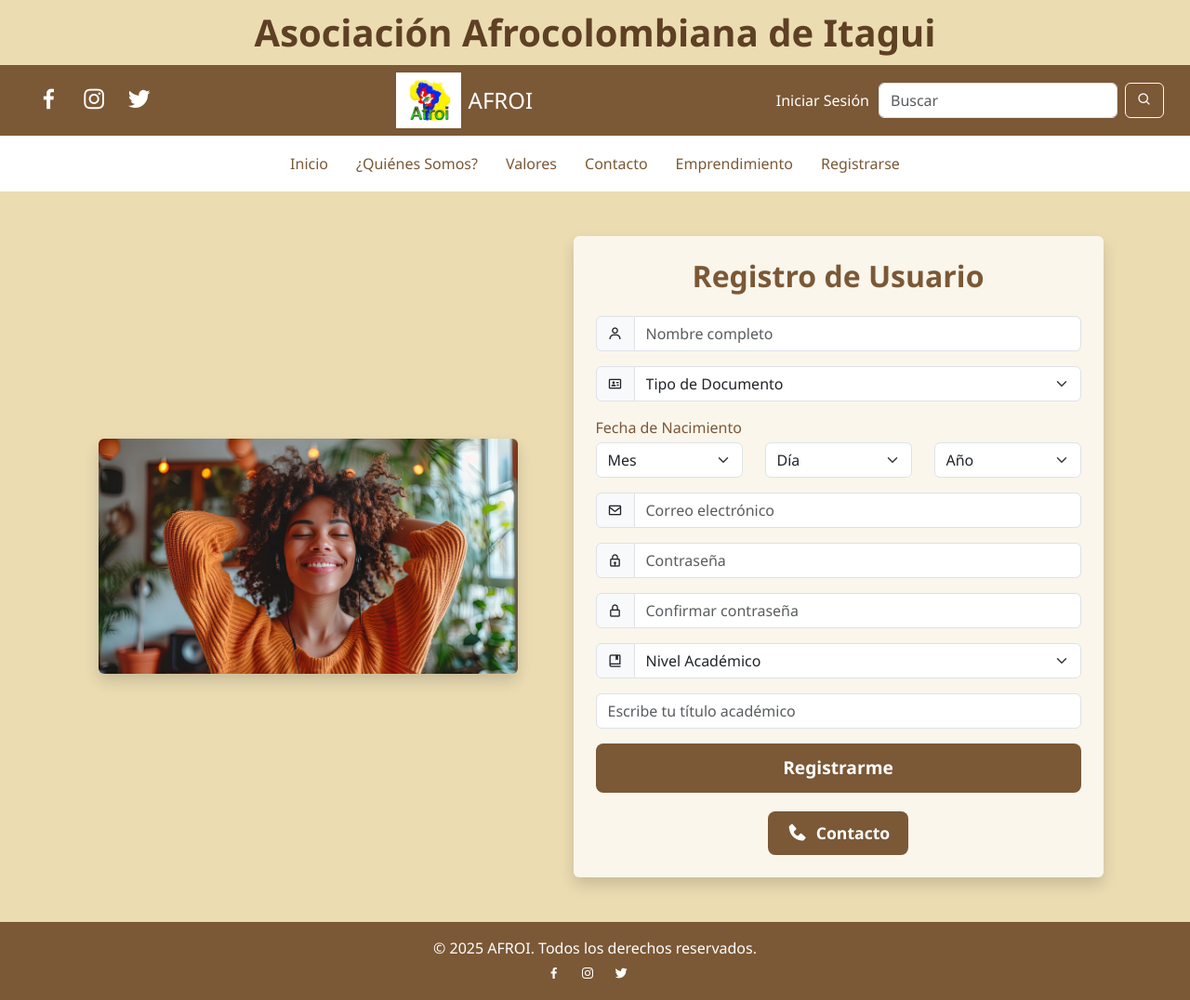
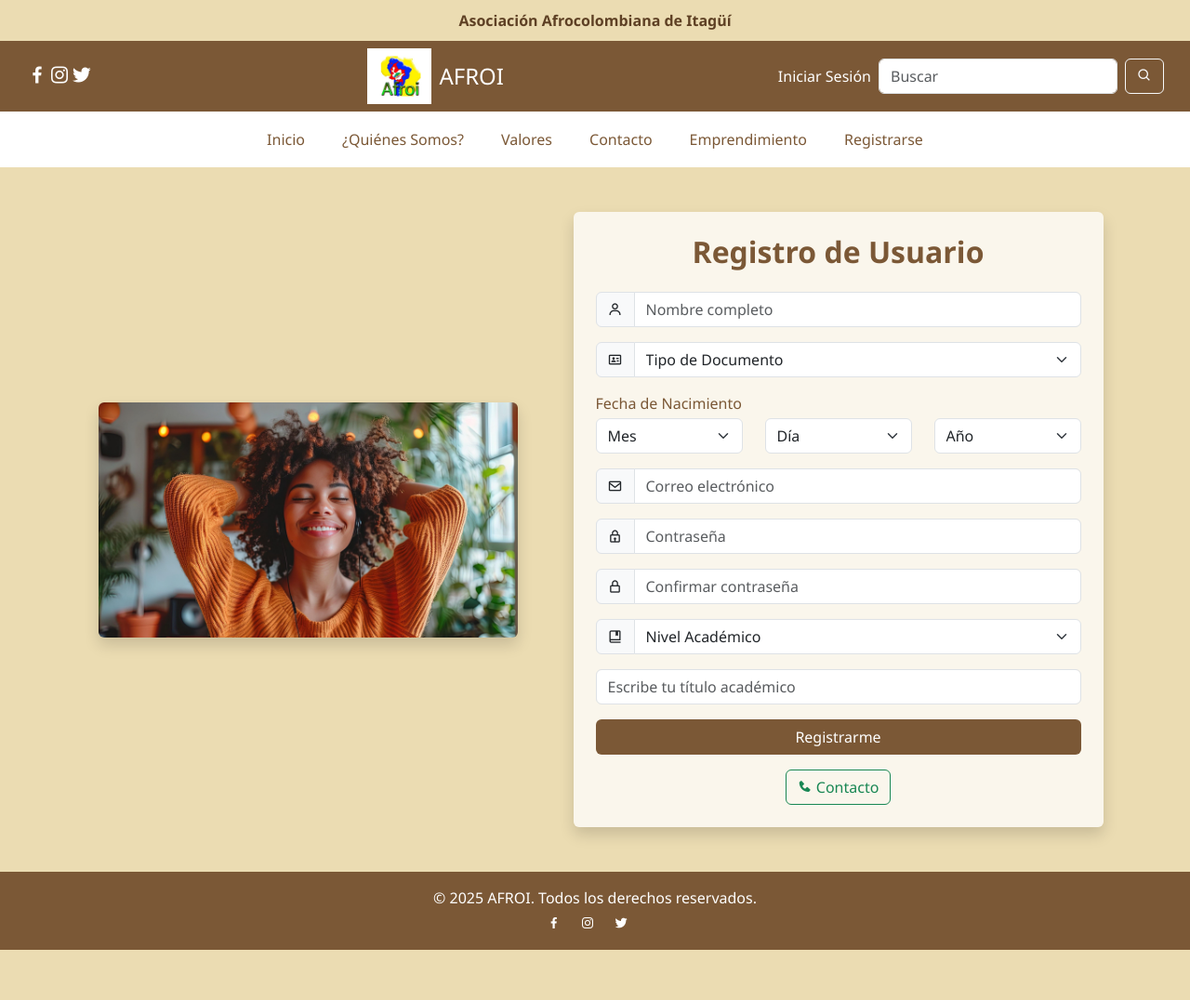
Before and after one commit to oterotkd/AFROI, a plain HTML site: page registro.html in a window 1280 px wide. Shown: the whole page at 93% size. After the commit the page ends 1022 px from the top, so only its background shows below. Drawn offline with nearby package versions, Linux system fonts and the light colour scheme.

Commit message:
registro.html

```diff
--- a/registro.html
+++ b/registro.html
@@ -1,18 +1,15 @@
 <!DOCTYPE html>
 <html lang="es">
+
 <head>
-  <meta charset="UTF-8">
-  <meta name="viewport" content="width=device-width, initial-scale=1.0">
+  <meta charset="UTF-8" />
+  <meta name="viewport" content="width=device-width, initial-scale=1.0" />
   <title>AFROI</title>
-
   <!-- Bootstrap CSS -->
   <link href="https://cdn.jsdelivr.net/npm/bootstrap@5.3.3/dist/css/bootstrap.min.css" rel="stylesheet">
   <!-- Boxicons CSS -->
   <link href="https://unpkg.com/boxicons@2.1.4/css/boxicons.min.css" rel="stylesheet">
-
-  <!-- Estilos personalizados -->
   <style>
-    /* Colores y fuente */
     body {
       background-color: #EBDCB2;
       font-family: 'Segoe UI', sans-serif;
@@ -24,9 +21,8 @@
 
     .nav-link {
       color: white;
-      margin: 0 10px;
+      font-size: 1.5rem;
       transition: color 0.3s ease;
-      font-size: 1.8rem;
     }
 
     .nav-link:hover {
@@ -35,6 +31,8 @@
 
     .menu-links {
       background-color: #ffffff;
+      flex-wrap: wrap;
+      gap: 10px;
     }
 
     .menu-links a {
@@ -58,92 +56,66 @@
     .title {
       background-color: #EBDCB2;
       text-align: center;
-      padding: 5px 0;
-      font-size: 2.5rem;
+      padding: 10px 0;
+      font-size: 1rem;
       font-weight: bold;
       color: #5e4024;
     }
 
-    /* Botón Registrarme */
-    .btn-inicio {
-      background-color: #7b5836;
-      color: #ffffff;
-      border: none;
-      width: 100%;
-      padding: 12px;
+    @media (max-width: 576px) {
+      .nav-link {
         font-size: 1.2rem;
-      font-weight: bold;
-      border-radius: 8px;
-      transition: background-color 0.3s ease, transform 0.2s ease;
       }
 
-    .btn-inicio:hover {
-      background-color: #5e4024;
-      transform: scale(1.05);
+      .title {
+        font-size: 1rem;
       }
-
-    /* Botón Contacto */
-    .btn-contacto {
-      display: inline-flex;
-      align-items: center;
-      background-color: #7b5836;
-      color: #ffffff;
-      padding: 10px 20px;
-      font-size: 1.1rem;
-      font-weight: 600;
-      border: none;
-      border-radius: 8px;
-      text-decoration: none;
-      transition: background-color 0.3s ease, transform 0.2s ease;
-      margin-top: 20px;
-    }
-
-    .btn-contacto i {
-      margin-right: 8px;
-      font-size: 1.5rem;
-    }
-
-    .btn-contacto:hover {
-      background-color: #2c5b45;
-      transform: scale(1.05);
     }
   </style>
 </head>
 
 <body>
 
-  <!-- Línea de título -->
-  <div class="title">Asociación Afrocolombiana de Itagui</div>
+  <!-- Título superior -->
+  <div class="title">Asociación Afrocolombiana de Itagüí</div>
 
   <!-- Navbar -->
   <nav class="navbar navbar-expand-lg navbar-custom px-3">
     <div class="container-fluid">
-      <!-- Redes Sociales -->
+      <a class="navbar-brand text-white d-flex align-items-center d-lg-none" href="#">
+        <img src="AFROI2.png" alt="Logo" class="logo me-2" />
+        <span class="fs-4">AFROI</span>
+      </a>
+
+      <button class="navbar-toggler text-white" type="button" data-bs-toggle="collapse" data-bs-target="#navbarContent">
+        <span class="navbar-toggler-icon"></span>
+      </button>
+
+      <div class="collapse navbar-collapse justify-content-between" id="navbarContent">
         <div class="d-flex">
           <a class="nav-link" href="#"><i class='bx bxl-facebook'></i></a>
           <a class="nav-link" href="#"><i class='bx bxl-instagram'></i></a>
           <a class="nav-link" href="#"><i class='bx bxl-twitter'></i></a>
         </div>
 
-      <!-- Logo y Nombre -->
-      <div class="mx-auto d-flex align-items-center">
-        <img src="AFROI2.png" alt="Logo" class="logo me-2">
+        <div class="d-none d-lg-flex mx-auto align-items-center">
+          <img src="AFROI2.png" alt="Logo" class="logo me-2" />
           <span class="text-white fs-4">AFROI</span>
         </div>
 
-      <!-- Buscar e Iniciar Sesión -->
-      <div class="d-flex align-items-center">
+        <div class="d-flex align-items-center gap-2 mt-2 mt-lg-0 flex-wrap">
           <a href="login.html" class="nav-link text-white" style="font-size: 1rem;">Iniciar Sesión</a>
           <form class="d-flex" role="search">
-          <input class="form-control me-2" type="search" placeholder="Buscar" aria-label="Buscar">
+            <input class="form-control me-2" type="search" placeholder="Buscar" />
             <button class="btn btn-outline-light" type="submit"><i class='bx bx-search'></i></button>
           </form>
         </div>
       </div>
+    </div>
   </nav>
 
-  <!-- Menú inferior de secciones -->
-  <div class="d-flex justify-content-center menu-links py-2">
+  <!-- Menú de secciones -->
+  <div class="d-flex justify-content-center menu-links py-2 px-2">
     <a href="index.html">Inicio</a>
     <a href="index.html#Quiénes Somos">¿Quiénes Somos?</a>
     <a href="index.html#valores">Valores</a>
@@ -153,7 +125,8 @@
   </div>
 
   <!-- Sección de Registro de Usuario -->
-  <section class="py-5" style="background-image: url('Imagenes/fondo-registro.jpg'); background-size: cover; background-position: center;">
+  <section class="py-5"
+    style="background-image: url('Imagenes/fondo-registro.jpg'); background-size: cover; background-position: center;">
     <div class="container">
       <div class="row align-items-center justify-content-center">
 
@@ -266,15 +239,16 @@
             </div>
 
             <!-- Botón de registro -->
-            <button type="submit" class="btn-inicio">Registrarme</button>
-          </form>
+            <button type="submit" class="btn text-white w-100"
+              style="background-color: #7b5836; font-size: 1rem;">Registrarme</button>
 
-          <!-- Botón de contacto -->
-          <div class="text-center">
-            <a href="index.html#contacto" class="btn-contacto">
+            <!-- Botón de contacto con espacio superior -->
+            <div class="text-center mt-3">
+              <a href="index.html#contacto" class="btn btn-outline-success">
                 <i class='bx bxs-phone'></i> Contacto
               </a>
             </div>
+
 
         </div>
 
@@ -314,4 +288,5 @@
   </script>
 
 </body>
+
 </html>
```
Lines whose indentation alone changed are shown as unchanged.
